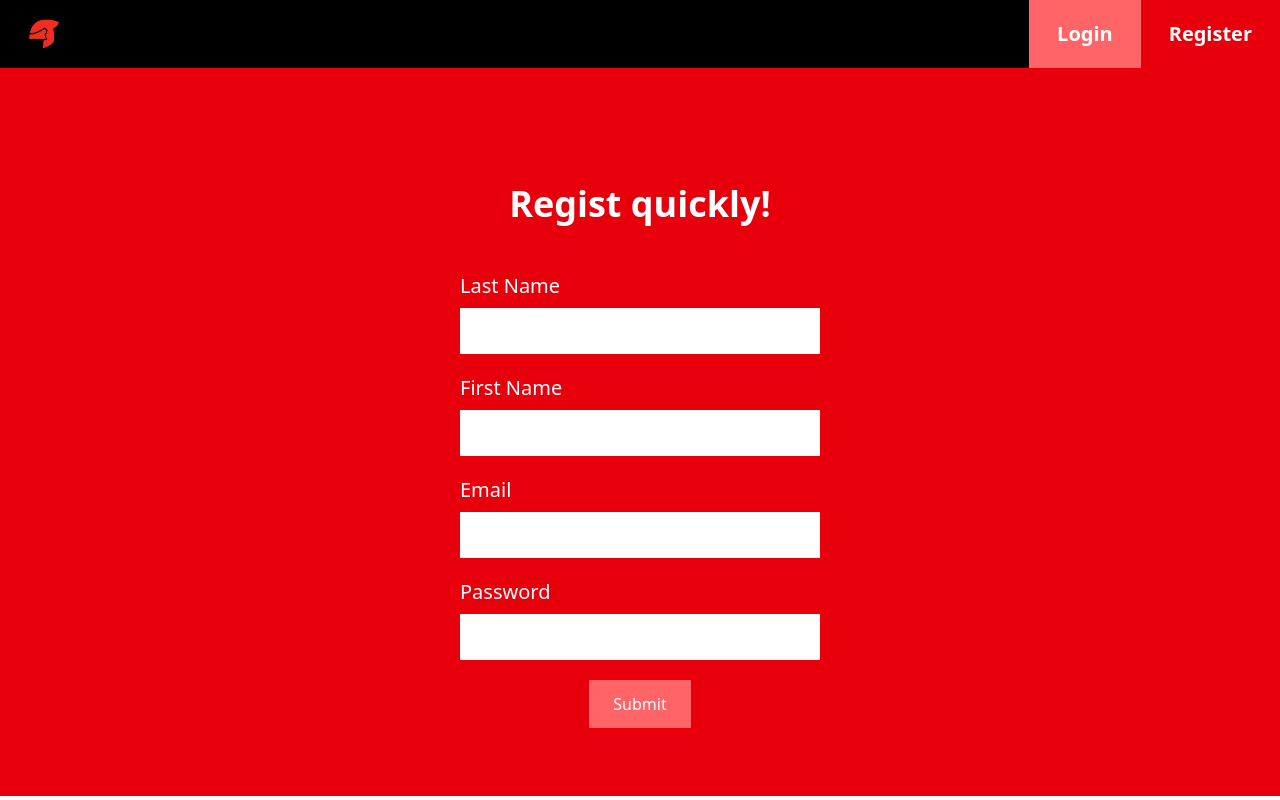
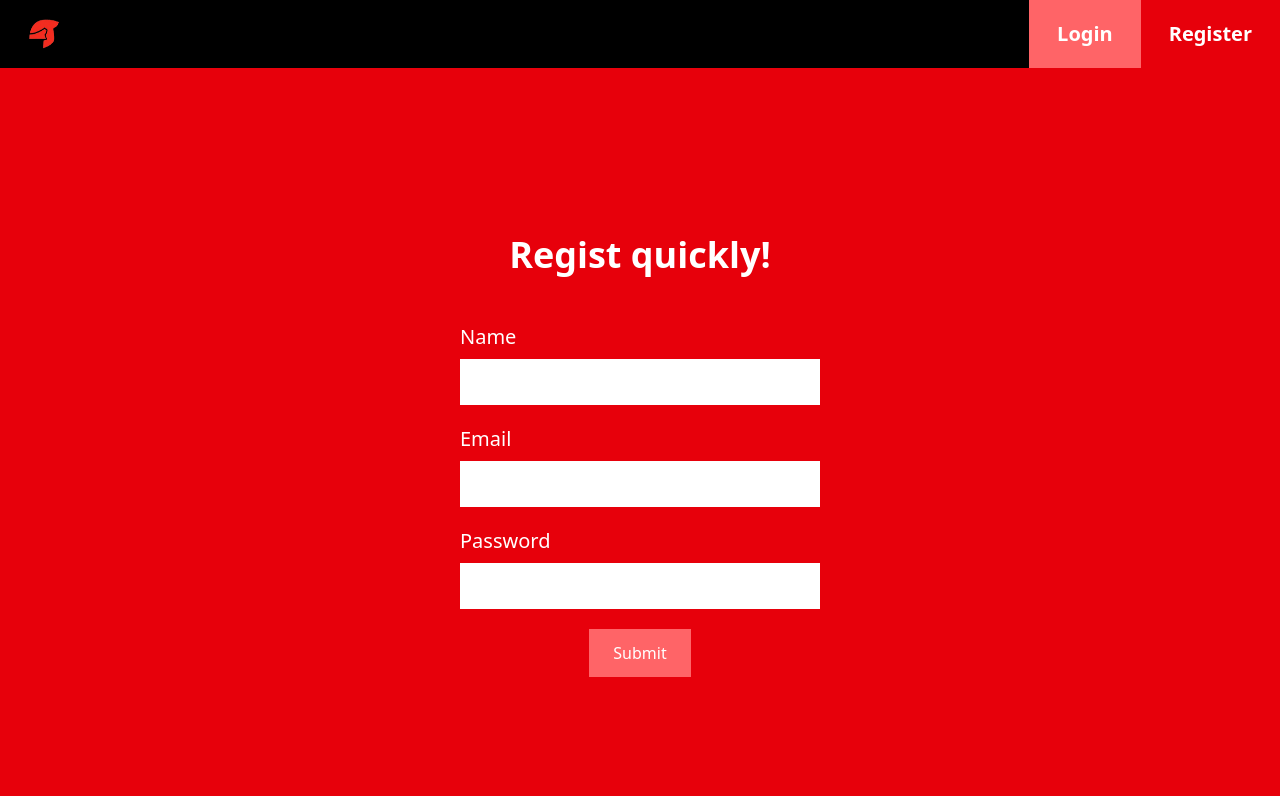
Before and after one commit to PedroOllero/helmet-cinema, a React (Vite) app in the folder web-app/: page /register in a window 1280 px wide. Built offline with nearby package versions, Linux system fonts and the light colour scheme.

Commit message:
Implement user registration form with state management and error handling

```diff
--- a/web-app/src/pages/Register.tsx
+++ b/web-app/src/pages/Register.tsx
@@ -1,28 +1,74 @@
+import React from "react";
+import { EmptyCredentials } from "../types/user";
+
 const Register: React.FC = () => {
-    return(
+  const [error, setError] = React.useState("");
+  const [credentials, setCredentials] = React.useState(EmptyCredentials);
+
+  const handleFieldChange = (e: React.ChangeEvent<HTMLInputElement>) => {
+    setCredentials({
+      ...credentials,
+      [e.target.name]: e.target.value,
+    });
+  };
+
+  const handleSubmit = async (e: React.FormEvent<HTMLFormElement>) => {
+    e.preventDefault();
+    setError("");
+
+    const response = await fetch("http://localhost:3000/api/auth/register", {
+      method: "POST",
+      headers: {
+        "Content-Type": "application/json",
+      },
+      body: JSON.stringify(credentials),
+    });
+
+    if (response.status === 201) {
+      window.location.href = "/login";
+    } else {
+      const data = await response.json();
+      setError(data.message);
+    }
+  }
+
+  return (
     <div className="flex flex-col min-h-[91dvh] bg-red-600 justify-center items-center">
-            <h1 className="text-4xl font-bold text-center py-4 my-8">Regist quickly!</h1>
-            <form className="flex flex-col justify-center items-center">
+      <h1 className="text-4xl font-bold text-center py-4 my-8">
+        Regist quickly!
+      </h1>
+      <form className="flex flex-col justify-center items-center" onSubmit={handleSubmit}>
         <div className="w-90 flex flex-col gap-2">
-                    <label className="text-xl">Last Name</label>
-                    <input type="text" className="text-input-standard" />
-                </div>
-                <div className="w-90 flex flex-col gap-2">
-                    <label className="text-xl">First Name</label>
-                    <input type="text" className="text-input-standard" />
+          <label className="text-xl">Name</label>
+          <input
+            type="text"
+            className="text-input-standard"
+            name="name"
+            onChange={handleFieldChange}
+          />
         </div>
         <div className="w-90 flex flex-col gap-2">
           <label className="text-xl">Email</label>
-                    <input type="text" className="text-input-standard" />
+          <input
+            type="text"
+            className="text-input-standard"
+            name="email"
+            onChange={handleFieldChange}
+          />
         </div>
         <div className="w-90 flex flex-col gap-2">
           <label className="text-xl">Password</label>
-                    <input type="text" className="text-input-standard" />
+          <input
+            type="text"
+            className="text-input-standard"
+            name="password"
+            onChange={handleFieldChange}
+          />
         </div>
-                <button className="px-6 py-3 bg-red-400 hover-standard">Submit</button>
+        <button type="submit" className="px-6 py-3 bg-red-400 hover-standard">Submit</button>
       </form>
     </div>
-    )
-}
+  );
+};
 
 export default Register;
--- /dev/null
+++ b/web-app/src/types/user.ts
@@ -0,0 +1,13 @@
+export interface Credentials{
+    id: string;
+    name: string;
+    email: string;
+    password: string;
+}
+
+export const EmptyCredentials: Credentials = {
+    id: "",
+    name: "",
+    email: "",
+    password: ""
+}
```
Also changed, not shown: 2 other files (tests, documents, lock files or other folders). Lines whose indentation alone changed are shown as unchanged.
